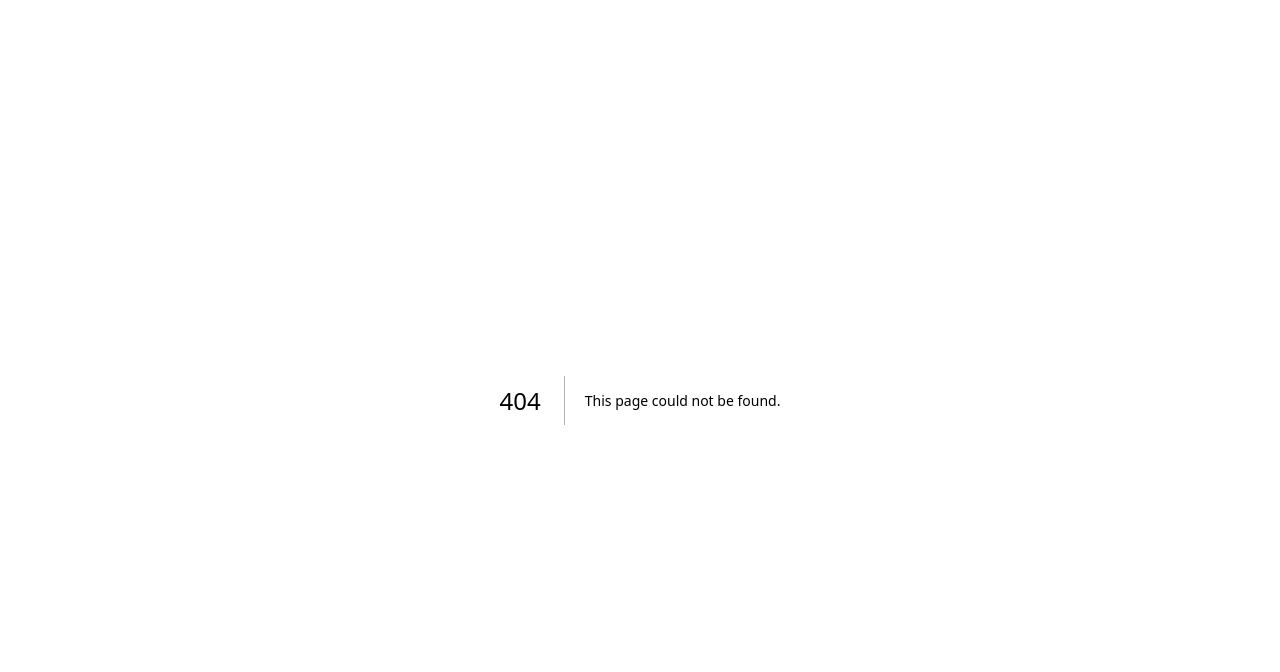
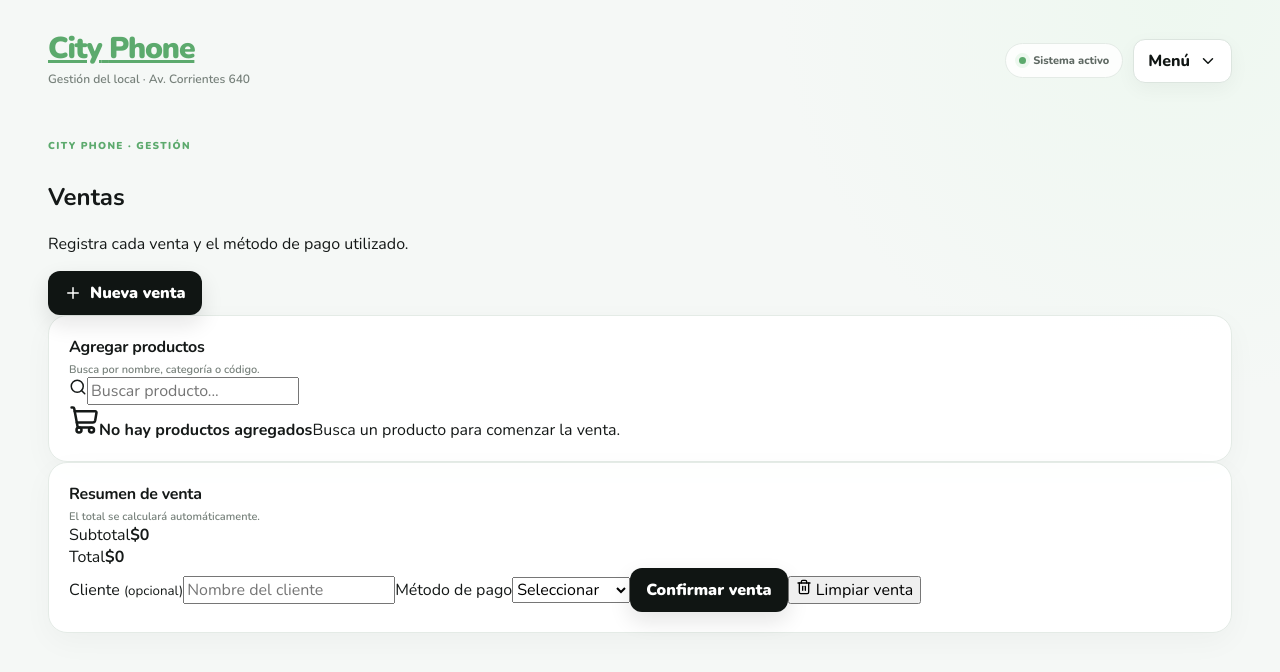
Before and after one commit to MarbellSantana/CityPhone, a Next.js app: page /ventas in a window 1280 px wide. Before the commit this address had no page. Shown: the top 672 px of the page. Built offline with nearby package versions, Linux system fonts and the light colour scheme.

Commit message:
Create sales page

```diff
--- /dev/null
+++ b/app/ventas/page.tsx
@@ -0,0 +1,25 @@
+"use client";
+
+import { Plus, Search, ShoppingCart, Trash2 } from "lucide-react";
+import AppShell from "../components/AppShell";
+
+export default function VentasPage() {
+  return <AppShell title="Ventas" subtitle="Registra cada venta y el método de pago utilizado." active="Ventas" action={<button className="primary-button"><Plus size={18}/> Nueva venta</button>}>
+    <section className="workspace-grid sales-workspace">
+      <div className="card workspace-card">
+        <div className="card-heading"><div><h2>Agregar productos</h2><p>Busca por nombre, categoría o código.</p></div></div>
+        <div className="search-field"><Search size={18}/><input placeholder="Buscar producto..." /></div>
+        <div className="empty-state compact"><ShoppingCart size={30}/><b>No hay productos agregados</b><span>Busca un producto para comenzar la venta.</span></div>
+      </div>
+      <div className="card workspace-card sticky-summary">
+        <div className="card-heading"><div><h2>Resumen de venta</h2><p>El total se calculará automáticamente.</p></div></div>
+        <div className="summary-line"><span>Subtotal</span><strong>$0</strong></div>
+        <div className="summary-line total-line"><span>Total</span><strong>$0</strong></div>
+        <label className="field-label">Cliente <small>(opcional)</small><input placeholder="Nombre del cliente" /></label>
+        <label className="field-label">Método de pago<select defaultValue=""><option value="" disabled>Seleccionar</option><option>Efectivo</option><option>Débito</option><option>Crédito</option><option>Transferencia</option><option>Pago mixto</option></select></label>
+        <button className="primary-button full-button" disabled>Confirmar venta</button>
+        <button className="ghost-button full-button"><Trash2 size={16}/> Limpiar venta</button>
+      </div>
+    </section>
+  </AppShell>;
+}
```
